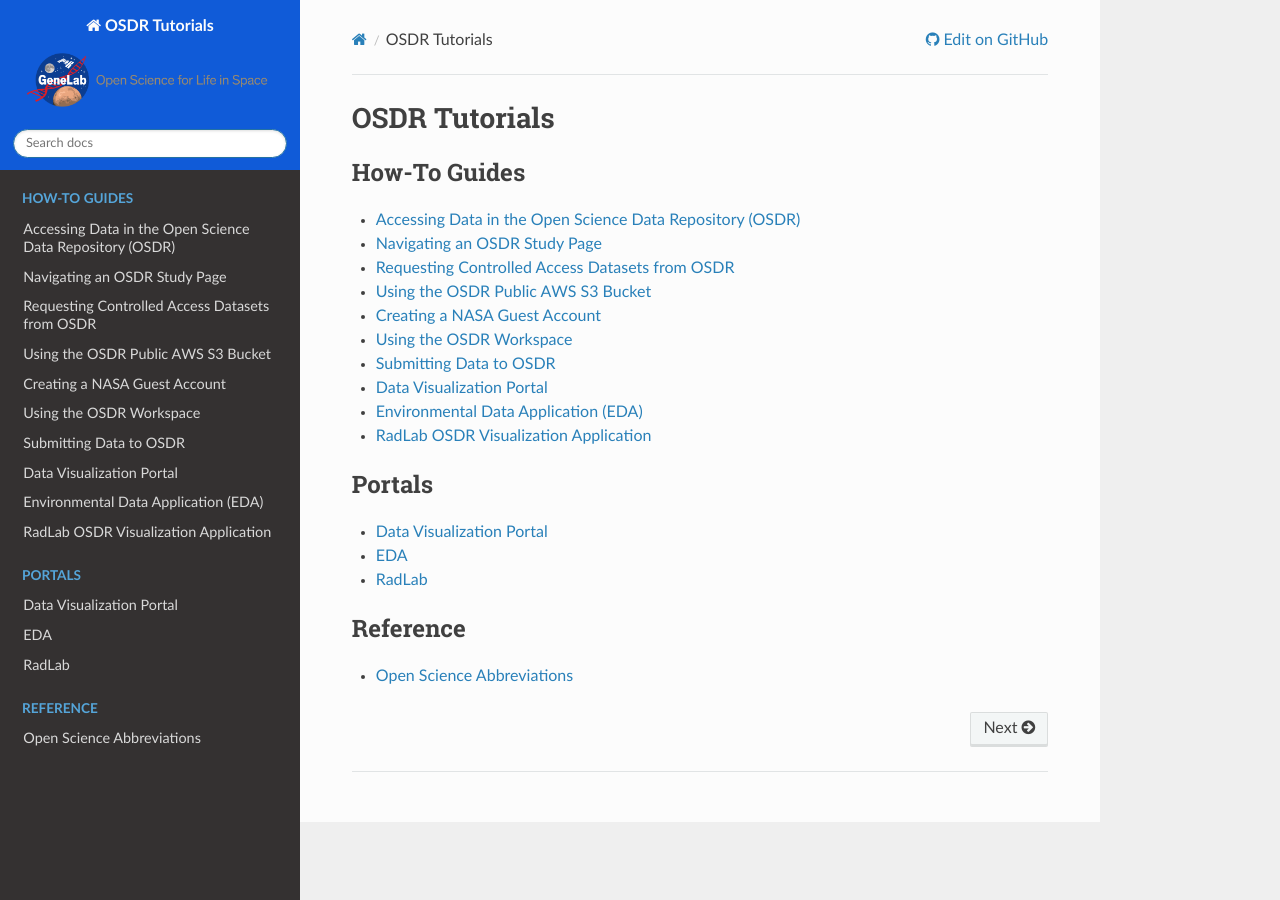
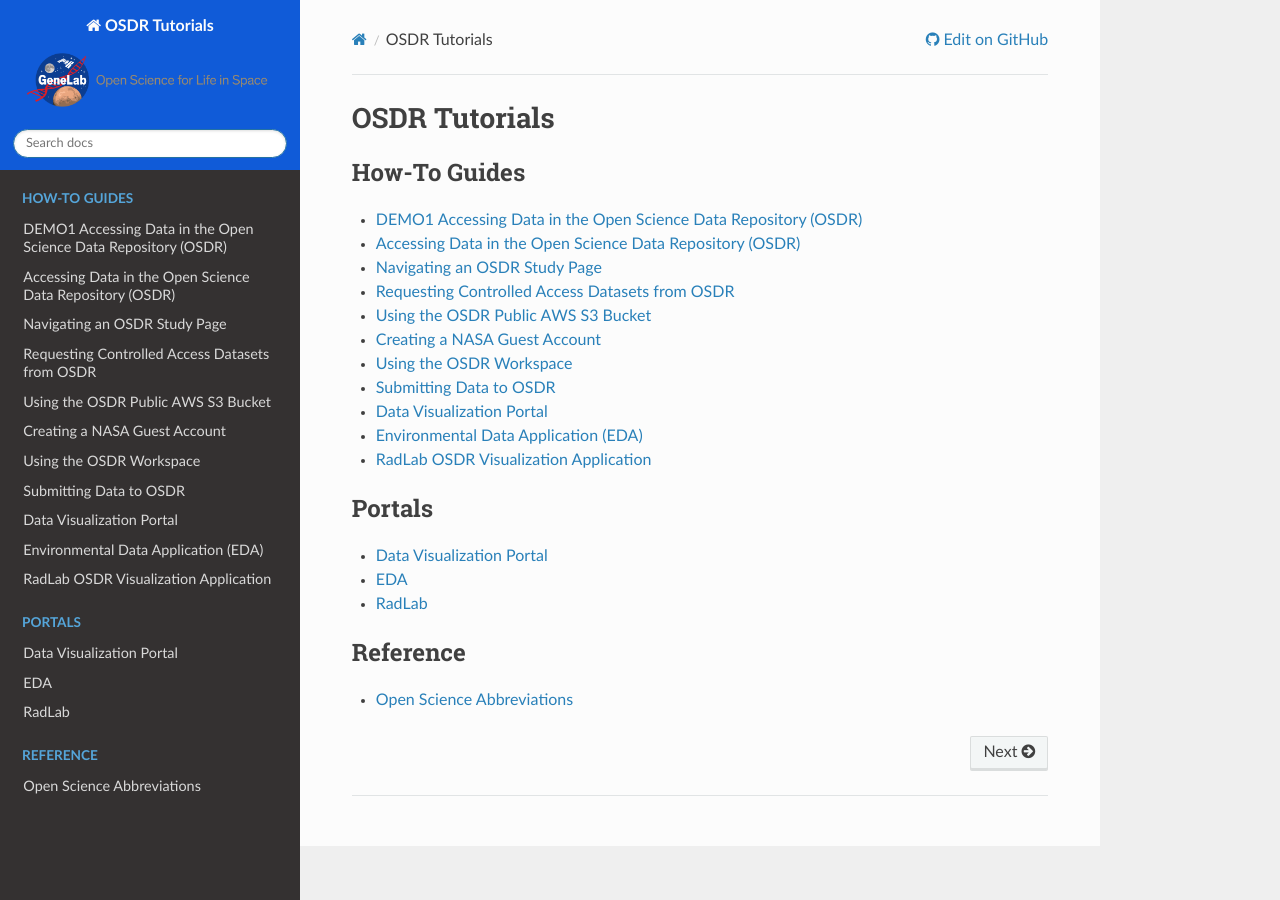
Before and after one commit to torres-alexis/OSDR_Tutorials_OLD, a Sphinx documentation site: the page built from source/index.rst, in a window 1280 px wide. Built offline with Sphinx 7.4.7 and the Read the Docs theme 2.0.0, drawn with Linux system fonts in a browser that asks for light colours.

Commit message:
Update accessing_osdr_data.md

````diff
--- a/source/pages/guides/accessing_osdr_data.md
+++ b/source/pages/guides/accessing_osdr_data.md
@@ -1,3 +1,24 @@
+# DEMO1 Accessing Data in the Open Science Data Repository (OSDR)
+
+## DEMO2
+
+
+DEMO3 TEXT
+
+DEMO4 IMAGE
+```{image} ../../_static/images/GeneLab_patch.png
+:alt: GeneLab Patch
+:width: 800px
+```
+```{image} ../../_static/images/GeneLab_patch.png
+:alt: GeneLab Patch
+:width: 100%
+```
+```{image} ../../_static/images/GeneLab_patch.png
+:alt: GeneLab Patch
+:width: 400px
+```
+
 # Accessing Data in the Open Science Data Repository (OSDR)
 
 ## Searching for data within the OSDR
````
